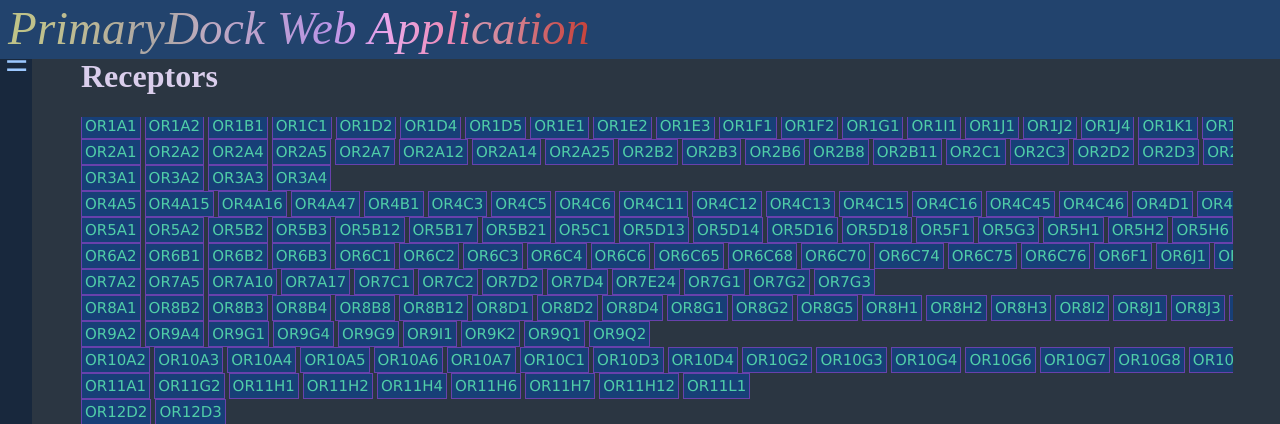
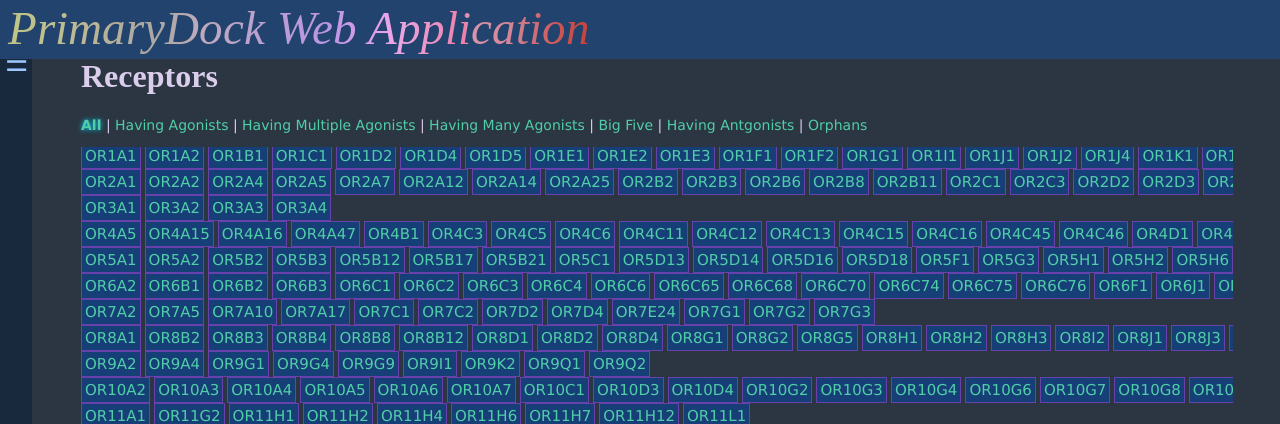
Before and after one commit to primaryodors/primarydock, a PHP site: page /receptors.php in a window 1280 px wide. Shown: the top 424 px of the page. Run offline with PHP 8.4, Linux system fonts and the light colour scheme.

Commit message:
Filtering options on receptors list.

```diff
--- a/predict/odorutils.php
+++ b/predict/odorutils.php
@@ -107,7 +107,25 @@ function is_agonist($response)
 	return 0;
 }
 
-function all_empirical_pairs_for_receptor($protein)
+function has_antagonists($protein)
+{
+	global $odors;
+
+	foreach ($odors as $oid => $o)
+	{
+		if (isset($o['activity'])) foreach ($o['activity'] as $ref => $acv)
+		{
+			if (isset($acv[$protein]))
+			{
+				if (@$acv[$protein]['antagonist']) return true;
+			}
+		}
+	}
+
+	return false;
+}
+
+function all_empirical_pairs_for_receptor($protein, $return_1dim = false)
 {
 	global $odors;
 
@@ -161,6 +179,7 @@ function all_empirical_pairs_for_receptor($protein)
 	}
 
 	arsort($sortable);
+	if ($return_1dim) return $sortable;
 
 	$retval = [];
 
--- a/www/assets/style.css
+++ b/www/assets/style.css
@@ -12,6 +12,12 @@ body
     color: #daceec;
     margin: 0px;
     overflow: hidden;
+}
+
+.hilite
+{
+    font-weight: bold;
+    text-shadow: 0px 0px 5px #0cf;
 }
 
 ::-webkit-scrollbar
--- a/www/receptors.php
+++ b/www/receptors.php
@@ -3,17 +3,72 @@ chdir(__DIR__);
 require_once("../predict/protutils.php");
 require_once("../predict/odorutils.php");
 
+$filter = @$_REQUEST['f'] ?: "";
+$fnum = intval(@substr($filter, 1));
+$filter = substr($filter, 0, 1);
+
 include("header.php");
 
 echo "<h1>Receptors</h1>\n";
 
-?><div class="scrollw"><div class="fam"><?php
+?>
+<p>
+<a href="receptors.php" class="<?php if ($filter == '') echo "hilite" ?>">All</a>
+|
+<a href="receptors.php?f=a" class="<?php if ($filter == 'a' && $fnum <= 1) echo "hilite" ?>">Having Agonists</a>
+|
+<a href="receptors.php?f=a2" class="<?php if ($filter == 'a' && $fnum == 2) echo "hilite" ?>">Having Multiple Agonists</a>
+|
+<a href="receptors.php?f=a10" class="<?php if ($filter == 'a' && $fnum == 10) echo "hilite" ?>">Having Many Agonists</a>
+|
+<a href="receptors.php?f=a60" class="<?php if ($filter == 'a' && $fnum == 60) echo "hilite" ?>">Big Five</a>
+|
+<a href="receptors.php?f=i" class="<?php if ($filter == 'i') echo "hilite" ?>">Having Antgonists</a>
+|
+<a href="receptors.php?f=o" class="<?php if ($filter == 'o') echo "hilite" ?>">Orphans</a>
+</p>
+
+<div class="scrollw"><div class="fam">
+<?php
 
 $ffam = "OR1";
 foreach ($prots as $protid => $p)
 {
     $fam = family_from_protid($protid);
     if ($fam != $ffam) echo "</div><div class=\"fam\">\n";
-    echo "<a class=\"rcptile\" href=\"receptor.php?r=$protid\">$protid</a>\n";
+
+    $disp = true;
+    switch ($filter)
+    {
+        case 'a':                   // Has agonists.
+        $ep = all_empirical_pairs_for_receptor($protid, true);
+        foreach ($ep as $k => $v) if ($v <= 0) unset($ep[$k]);
+        if (!count($ep)) $disp = false;
+        if ($fnum && count($ep) < $fnum) $disp = false;
+        else if (max($ep) <= 0) $disp = false;
+        break;
+
+        case 'i':                   // Has inverse agonists and/or antagonists.
+        $ep = all_empirical_pairs_for_receptor($protid, true);
+        if (!count($ep)) $disp = false;
+        else if (min($ep) >= 0) $disp = false;
+        if (has_antagonists($protid)) $disp = true;
+        break;
+
+        case 'o':                   // Orphan.
+        $ep = all_empirical_pairs_for_receptor($protid, true);
+        foreach ($ep as $k => $v) if ($v == 0) unset($ep[$k]);
+        //die("<pre>".print_r($ep, true));
+        if (count($ep)) $disp = false;
+        break;
+
+        case '':
+        break;
+
+        default:
+        $disp = false;
+    }
+
+    if ($disp) echo "<a class=\"rcptile\" href=\"receptor.php?r=$protid\">$protid</a>\n";
     $ffam = $fam;
 }
```
